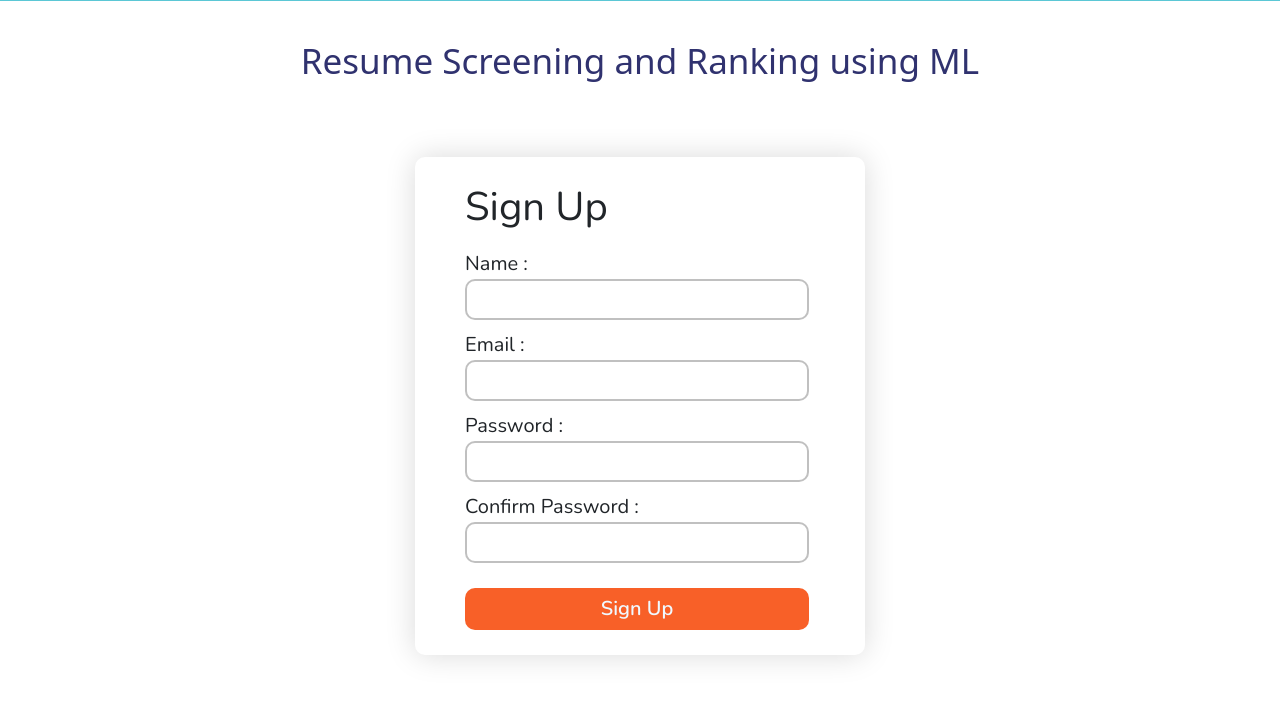
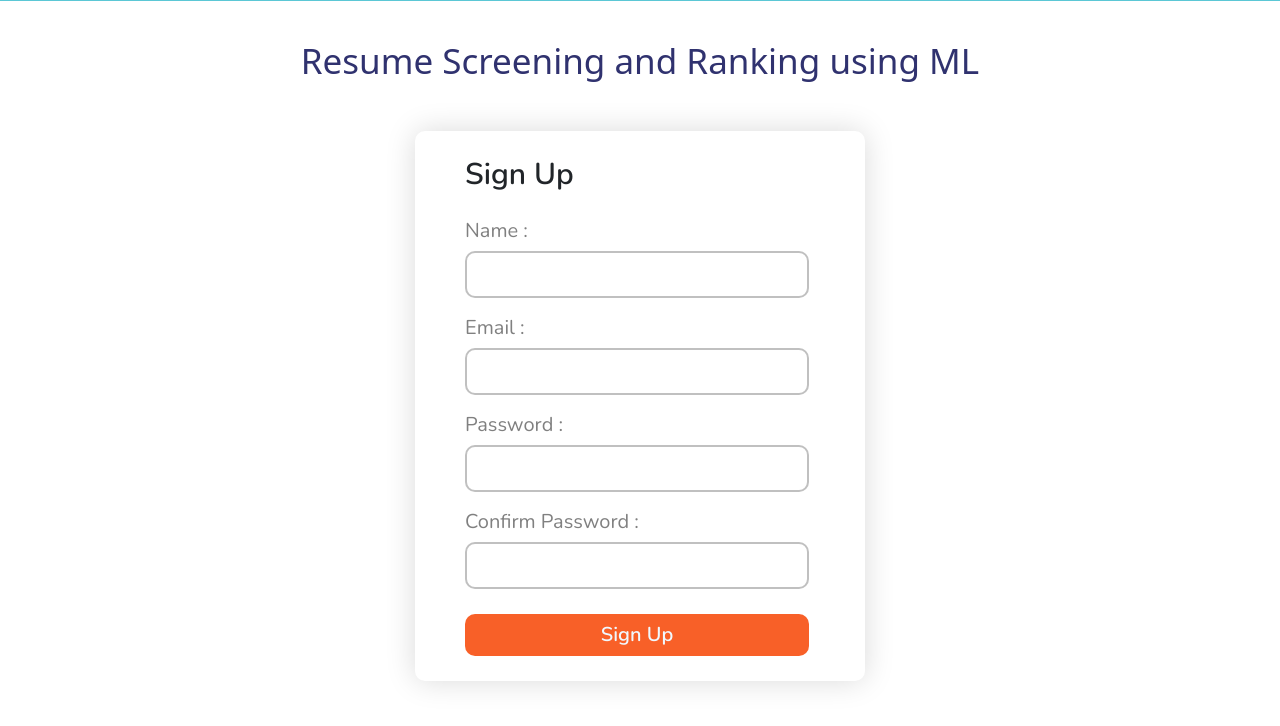
Before and after one commit to neha5-20/Resume-screening-and-ranking, a Flask app: page /email-signup in a window 1280 px wide. Shown: the part 74-800 px from the top of the page. Run offline with Flask 2, Linux system fonts and the light colour scheme; parts of the project's set-up code (start-up, migrations or seed data) failed here and were passed over; some libraries are stand-ins or nearby versions.

Commit message:
SignUp Page form padding corrected

```diff
--- a/static/css/signup.css
+++ b/static/css/signup.css
@@ -22,21 +22,24 @@
     transform: translate(-50%,-50%);
     position: absolute;
     border-radius: 10px;
-    box-shadow: 0px 0px 30px rgba(0, 0, 0, 0.15);
+    box-shadow: 0px 0px 30px 0px rgba(0, 0, 0, 0.15);
     font-family: system-ui, -apple-system, BlinkMacSystemFont, 'Segoe UI', Roboto, Oxygen, Ubuntu, Cantarell, 'Open Sans', 'Helvetica Neue', sans-serif
 }
 .signup-page h2{
-    font-size: 40px;
+    font-size: 30px;
     margin-left: 30px;
     margin-top: 6px;
+    font-weight: 900;
 }
 .signup-page label{
+    color: rgb(128 128 128);
     font-size: 20px;
-    margin-top: 10px;
+    margin-top: 15px;
+    margin-bottom: 5px;
     margin-left: 30px;
 }
 .signup-page input{
-    font-size: 14px;
+    font-size: 18px;
     width: 80%;
     padding: 8px 10px;
     border: 0;
@@ -57,5 +60,5 @@
     background-color: rgb(248, 96, 40);
 }
 .signup-page button:hover{
-    background-color: rgba(170, 67, 23, 0.962);
+    background-color: rgb(219 83 32);
 }
```
